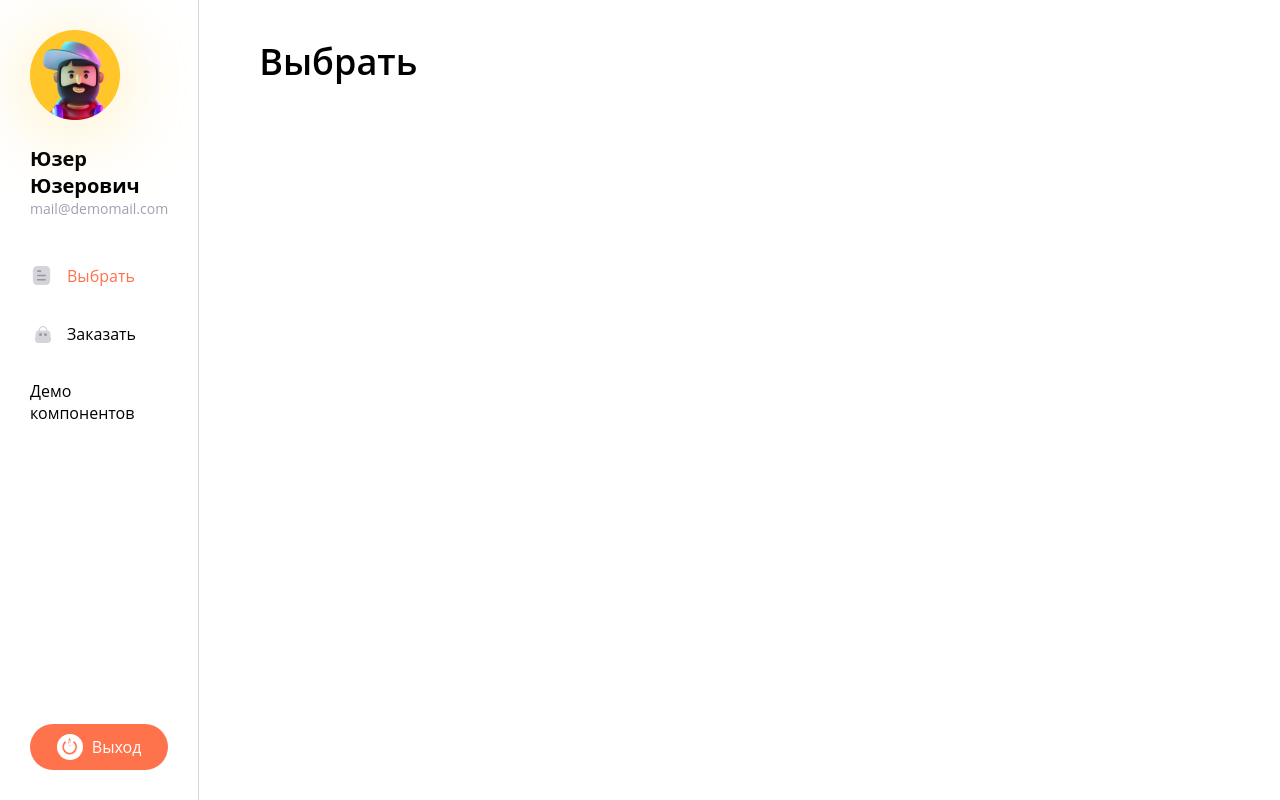
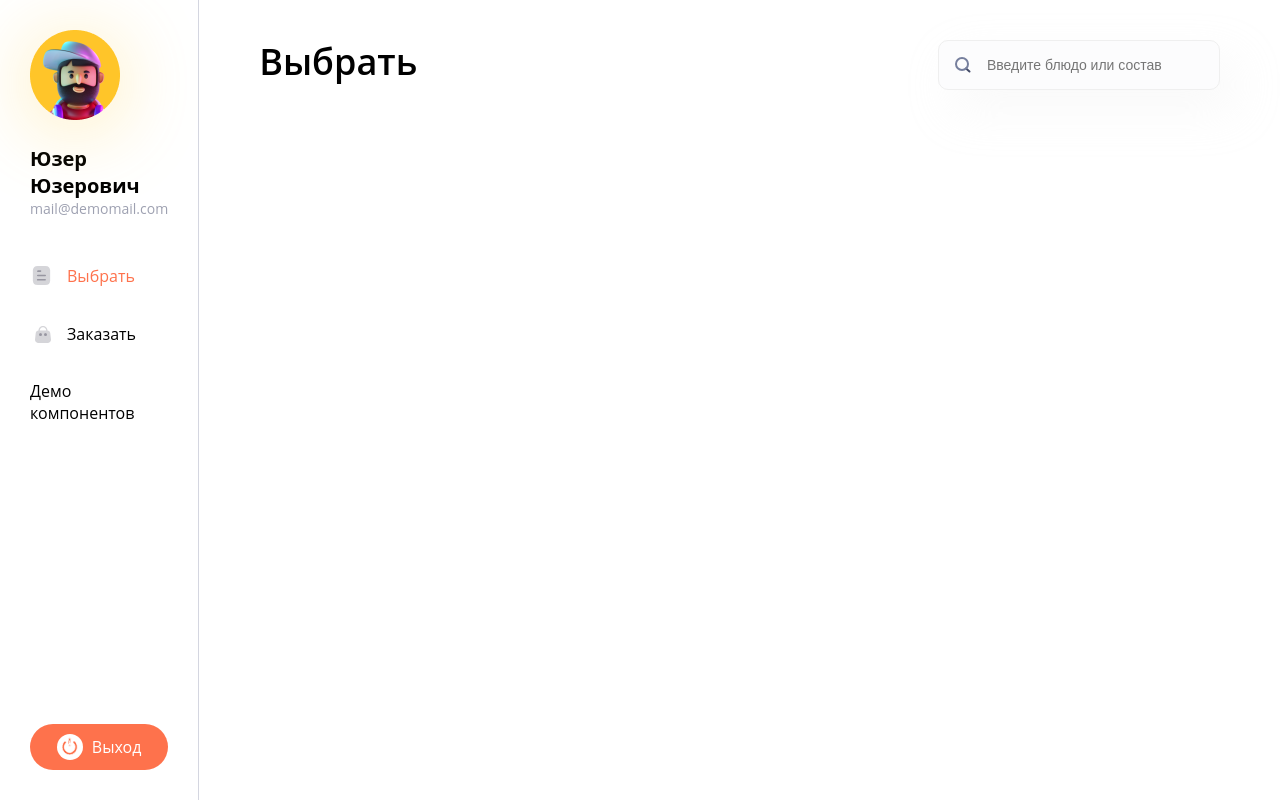
Before and after one commit to abr-ya/react-pizza-24, a React (Vite) app: page / in a window 1280 px wide. Built offline with nearby package versions, Linux system fonts and the light colour scheme.

Commit message:
feat: Add Search component

```diff
--- /dev/null
+++ b/src/components/Search/Search.module.css
@@ -0,0 +1,22 @@
+.wrapper {
+	position: relative;
+}
+
+.input {
+	font-size: 14px;
+	font-style: normal;
+	font-weight: 400;
+	color: var(--text-color);
+	background-color: #FCFCFD;
+	border: 1px solid #EFEFEF;
+	box-shadow: 15px 20px 45px 0px rgba(233, 233, 233, 0.25);
+	border-radius: 10px;
+	padding: 16px 32px 16px 48px;
+	min-width: 200px;
+}
+
+.icon {
+	position: absolute;
+	left: 17px;
+	top: 17px;
+}
--- /dev/null
+++ b/src/components/Search/Search.props.ts
@@ -0,0 +1,5 @@
+import { InputHTMLAttributes } from "react";
+
+export interface SearchProps extends InputHTMLAttributes<HTMLInputElement> {
+  isValid?: boolean;
+}
--- /dev/null
+++ b/src/components/Search/Search.tsx
@@ -0,0 +1,23 @@
+import { forwardRef } from "react";
+import cn from "classnames";
+
+import styles from "./Search.module.css";
+import { SearchProps } from "./Search.props";
+import Icon from "./search-icon.svg";
+
+const Search = forwardRef<HTMLInputElement, SearchProps>(function Input({ isValid = true, className, ...props }, ref) {
+  return (
+    <div className={styles.wrapper}>
+      <input
+        ref={ref}
+        className={cn(styles.input, className, {
+          [styles["invalid"]]: isValid,
+        })}
+        {...props}
+      />
+      <img className={styles.icon} src={Icon} alt="search-icon" />
+    </div>
+  );
+});
+
+export default Search;
--- a/src/components/index.ts
+++ b/src/components/index.ts
@@ -1,5 +1,6 @@
 import Button from "./Button/Button";
 import Heading from "./Heading/Heading";
 import Input from "./Input/Input";
+import Search from "./Search/Search";
 
-export { Button, Heading, Input };
+export { Button, Heading, Input, Search };
--- a/src/pages/Demo/Demo.tsx
+++ b/src/pages/Demo/Demo.tsx
@@ -1,4 +1,4 @@
-import { Button, Heading } from "../../components";
+import { Button, Heading, Search } from "../../components";
 
 const Demo = () => (
   <>
@@ -6,7 +6,12 @@ const Demo = () => (
     <Heading variant="h1">Heading H1</Heading>
     <Heading variant="h2">Heading H2</Heading>
     <Heading variant="h3">Heading H3</Heading>
+
+    <Heading variant="h2">Button</Heading>
     <Button onClick={() => console.log("click!")}>Click me!)</Button>
+
+    <Heading variant="h2">Search</Heading>
+    <Search />
   </>
 );
 
--- /dev/null
+++ b/src/pages/Menu/Menu.module.css
@@ -0,0 +1,4 @@
+.head {
+	display: flex;
+	justify-content: space-between;
+}
--- a/src/pages/Menu/Menu.tsx
+++ b/src/pages/Menu/Menu.tsx
@@ -1,7 +1,20 @@
-import { Heading } from "../../components";
+import { ChangeEvent } from "react";
+import { Heading, Search } from "../../components";
+import styles from "./Menu.module.css";
 
 const Menu = () => {
-  return <Heading>Выбрать</Heading>;
+  const onSearch = (e: ChangeEvent<HTMLInputElement>) => {
+    console.log(e.target.value);
+  };
+
+  return (
+    <>
+      <div className={styles["head"]}>
+        <Heading>Выбрать</Heading>
+        <Search placeholder="Введите блюдо или состав" onChange={onSearch} />
+      </div>
+    </>
+  );
 };
 
 export default Menu;
```
Also changed, not shown: src/components/Search/search-icon.svg (added).
